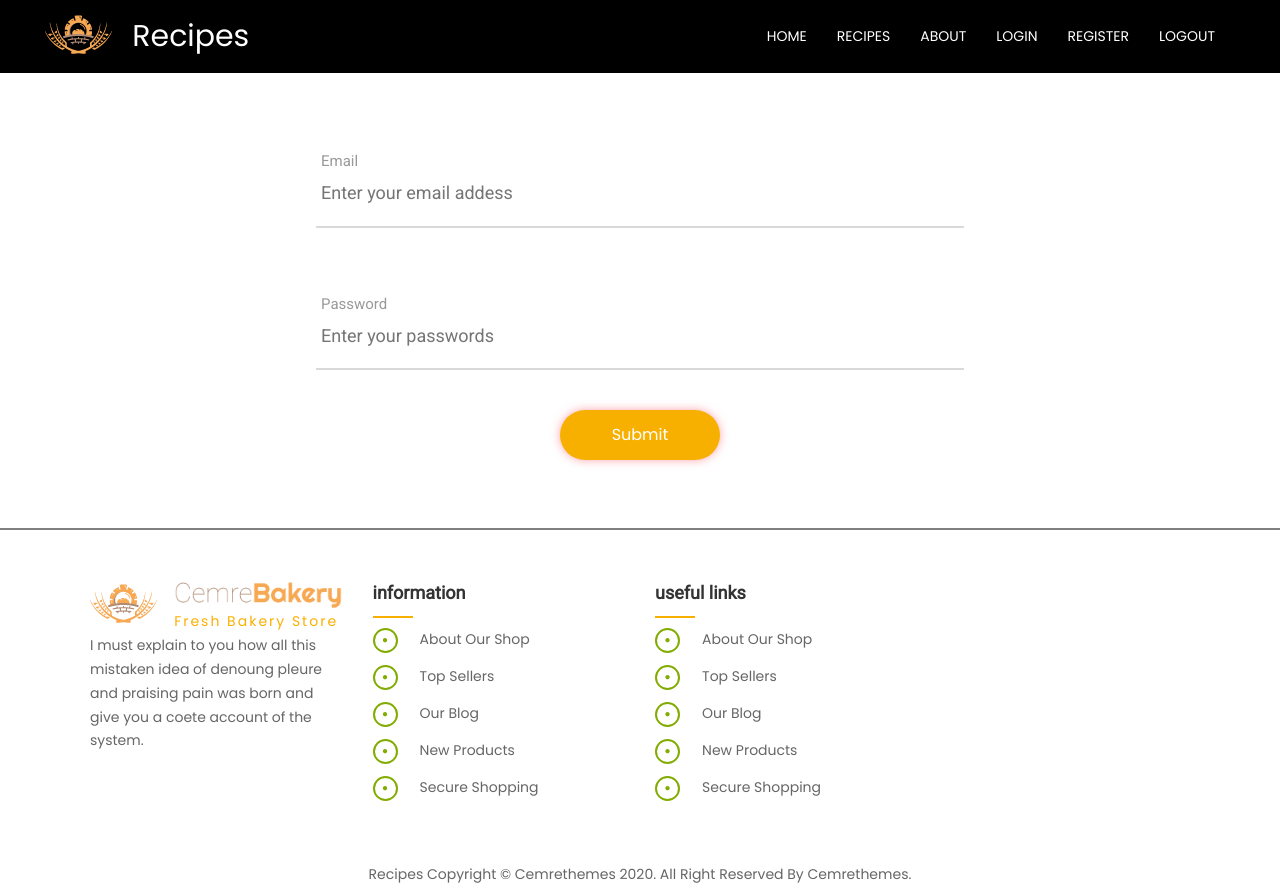
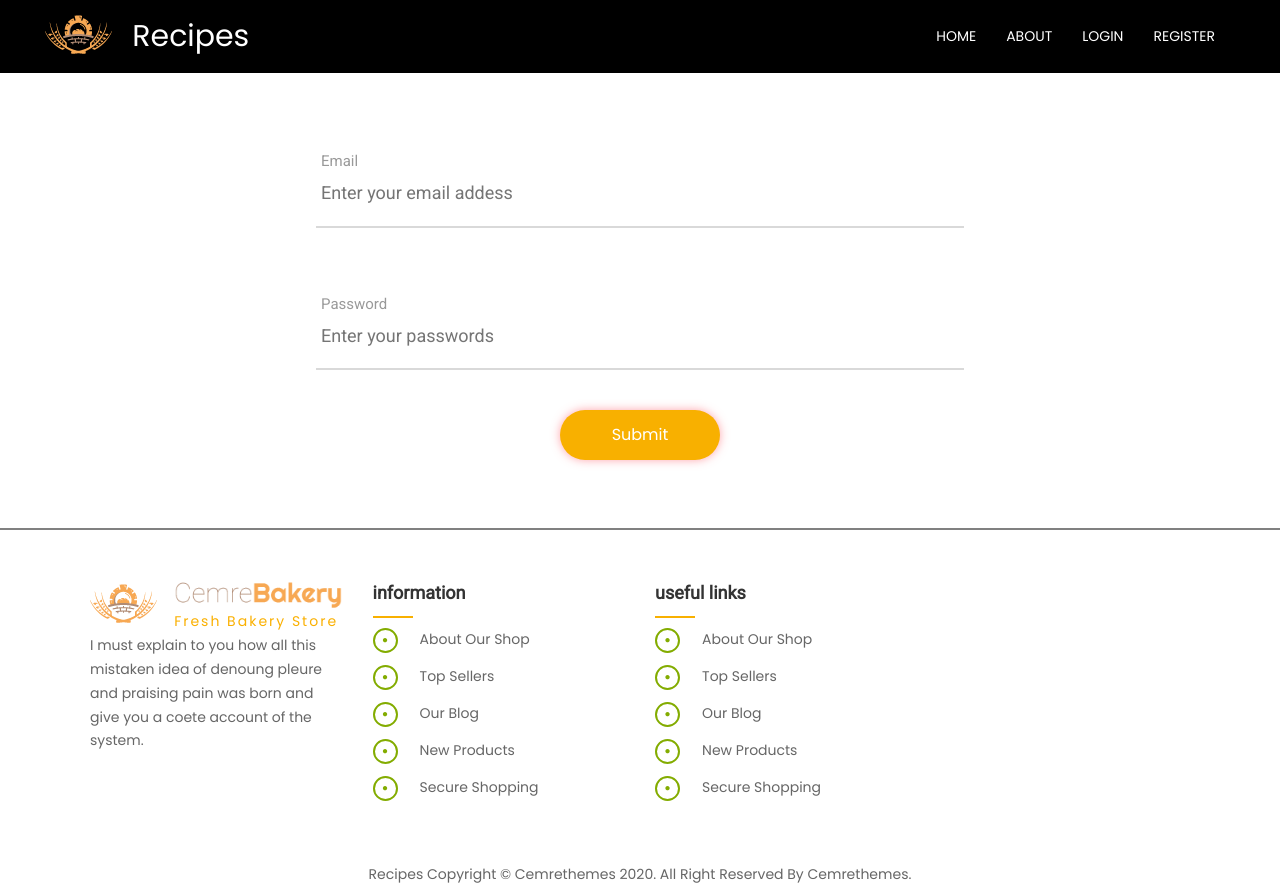
Before and after one commit to AntonioVelev1/react-projects, a React (Create React App) app in the folder CookingBook/recipes/: page /login in a window 1280 px wide. Built offline with nearby package versions, Linux system fonts and the light colour scheme; some icons are missing.

Commit message:
Implementing login logic

```diff
--- a/CookingBook/recipes/src/App.js
+++ b/CookingBook/recipes/src/App.js
@@ -1,3 +1,8 @@
+import { useState, useEffect } from 'react';
+import { Routes, Route } from 'react-router-dom';
+
+import * as authService from './services/authServices';
+
 import Footer from "./components/Footer/Footer";
 import Header from "./components/Header/Header";
 import Home from "./components/Home/Home";
@@ -5,19 +10,35 @@ import Login from './components/Login/Login';
 import Register from './components/Register/Register';
 import All from './components/All/All';
 import About from './components/About/About'
-import { Routes, Route } from 'react-router-dom';
 
 function App() {
+  const [user, setUser] = useState({ isAuthenticated: false, username: '' });
+
+  useEffect(() => {
+    let user = authService.getUser();
+
+    setUser({
+      isAuthenticated: Boolean(user),
+      user: user
+    });
+  }, []);
+
+  const onLogin = (username) => {
+    setUser({
+      isAuthenticated: true,
+      user: username
+    });
+  }
 
   return (
     <div>
-      <Header />
+      <Header { ...user }/>
       <main>
         <Routes>
           <Route path="/" element={<Home />} />
           <Route path="/all" element={<All />} />
           <Route path="/about" element={<About />} />
-          <Route path="/login" element={<Login />} />
+          <Route path="/login" element={<Login onLogin={onLogin}/>} />
           <Route path="/register" element={<Register />} />
         </Routes>
       </main>
--- a/CookingBook/recipes/src/components/Header/Header.js
+++ b/CookingBook/recipes/src/components/Header/Header.js
@@ -1,6 +1,24 @@
 import { Link } from 'react-router-dom';
 
-function Header() {
+function Header({
+    isAuthenticated,
+    username,
+}) {
+
+    let guestNavigation = (
+        <>
+            <li className="nav-item"><Link to="/login" className="nav-link text-uppercase font-weight-bold js-scroll-trigger">Login</Link></li>
+            <li className="nav-item"><Link to="/register" className="nav-link text-uppercase font-weight-bold js-scroll-trigger">Register</Link></li>
+        </>
+    );
+
+    let userNavigation = (
+        <>
+            <li className="nav-item"><Link to="/all" className="nav-link text-uppercase font-weight-bold js-scroll-trigger">Recipes</Link></li>
+            <li className="nav-item"><Link to="/logout" className="nav-link text-uppercase font-weight-bold js-scroll-trigger">Logout</Link></li>
+        </>
+    );
+
     return (
         <header className="top">
             <div className="fixedArea">
@@ -35,11 +53,13 @@ function Header() {
                                         <div className="collapse navbar-collapse" id="bs-example-navbar-collapse-1">
                                             <ul className="nav navbar-nav navbar-right navBar">
                                                 <li className="nav-item"><Link to="/" className="nav-link text-uppercase font-weight-bold js-scroll-trigger">Home</Link></li>
-                                                <li className="nav-item"><Link to="/all" className="nav-link text-uppercase font-weight-bold js-scroll-trigger">Recipes</Link></li>
                                                 <li className="nav-item"><Link to="/about" className="nav-link text-uppercase font-weight-bold js-scroll-trigger">About</Link></li>
-                                                <li className="nav-item"><Link to="/login" className="nav-link text-uppercase font-weight-bold js-scroll-trigger">Login</Link></li>
-                                                <li className="nav-item"><Link to="/register" className="nav-link text-uppercase font-weight-bold js-scroll-trigger">Register</Link></li>
-                                                <li className="nav-item"><Link to="/logout" className="nav-link text-uppercase font-weight-bold js-scroll-trigger">Logout</Link></li>
+
+                                                {isAuthenticated
+                                                    ? userNavigation
+                                                    : guestNavigation
+                                                }
+
                                             </ul>
                                         </div>
                                     </div>
--- a/CookingBook/recipes/src/components/Login/Login.js
+++ b/CookingBook/recipes/src/components/Login/Login.js
@@ -1,6 +1,24 @@
-function Login() {
+import { useNavigate } from 'react-router-dom';
+import * as authService from '../../services/authServices';
+
+function Login({
+    onLogin
+}) {
+    const navigate = useNavigate();
+
+    const onLoginHandler = (e) => {
+        e.preventDefault();
+
+        let formData = new FormData(e.currentTarget);
+        let email = formData.get('email');
+
+        authService.login(email);
+        onLogin(email);
+        navigate('/');
+    };
+
     return (
-        <form className="contact100-form validate-form">
+        <form className="contact100-form validate-form" onSubmit={onLoginHandler}>
             <div className="wrap-input100 rs1-wrap-input100 validate-input" data-validate="Valid email is required: ex@abc.xyz">
                 <span className="label-input100">Email</span>
                 <input className="input100" type="text" name="email" placeholder="Enter your email addess" />
@@ -20,11 +38,6 @@ function Login() {
                     </span>
                 </button>
             </div>
-
-            <div className="container-contact100-form-btn response">
-                <p className="error">
-                </p>
-            </div>
         </form>
     );
 }
--- a/CookingBook/recipes/src/components/Register/Register.js
+++ b/CookingBook/recipes/src/components/Register/Register.js
@@ -32,11 +32,6 @@ function Register() {
                     </span>
                 </button>
             </div>
-
-            <div className="container-contact100-form-btn response">
-                <p className="error">
-                </p>
-            </div>
         </form>
     );
 }
--- /dev/null
+++ b/CookingBook/recipes/src/services/authServices.js
@@ -0,0 +1,13 @@
+export const login = (username) => {
+    localStorage.setItem('username', username);
+};
+
+export const getUser = () => {
+    let username = localStorage.getItem('username');
+
+    return username;
+};
+
+export const isAuthenticated = () => {
+    return Boolean(getUser());
+};
```
